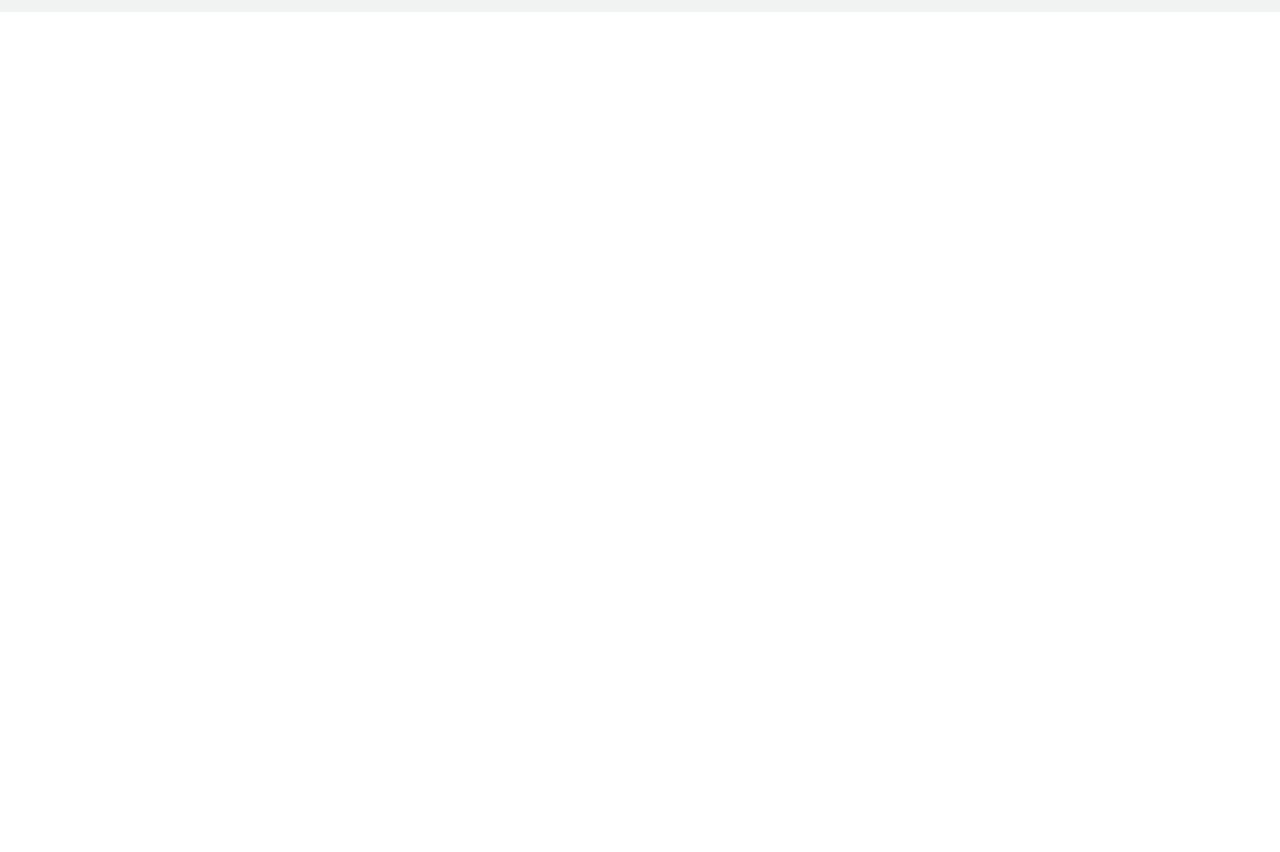
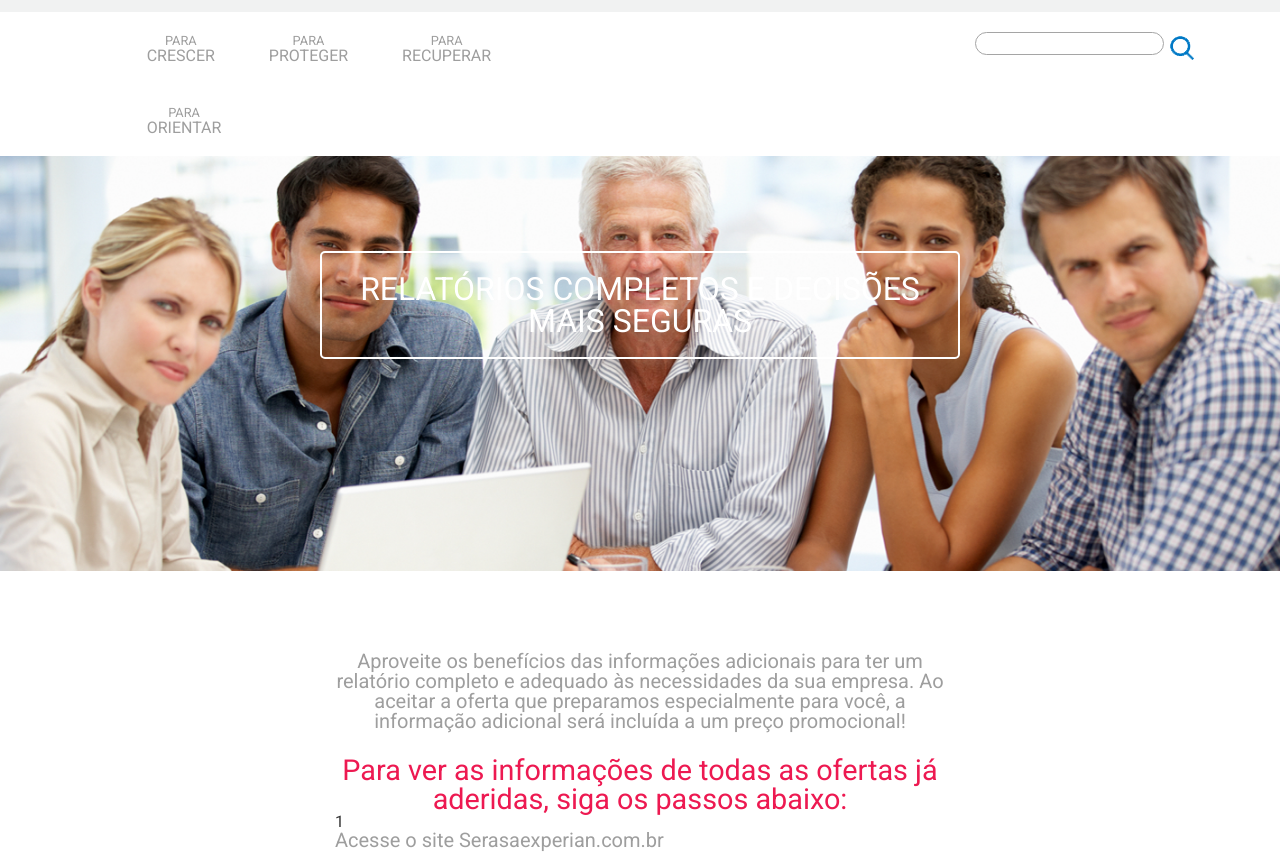
Before and after one commit to rickaicka/testeGinga, a website: page index.html in a window 1280 px wide. Shown: the part 60-912 px from the top of the page. Before the commit the page ends 800 px from the top, so only its background shows below. Drawn offline with Linux system fonts and the light colour scheme.

Commit message:
Ãjustes Home

```diff
--- a/index.html
+++ b/index.html
@@ -13,9 +13,9 @@
 </head>
 
 <body>
-    <header class="topo">
+    <header>
         <div class="container-fluid">
-            <div class="row">
+            <div class="topo row">
                 <div class="logo col-xs-12 col-md-3">
                     <img src="img/logo_serasa.png">
                 </div>
@@ -36,7 +36,74 @@
                     </ul>
                 </nav>
             </div>
+            <div class="row">
+                <nav class="submenu col-xs-12 col-md-5 col-md-offset-1" >
+                    <ul>
+                        <li class="text-center">
+                            <a href=""><span>Para</span> <p>Crescer</p></a>
+                        </li>
+                        <li class="text-center">
+                            <a href=""><span>Para</span> <p>Proteger</p></a>
+                        </li>
+                        <li class="text-center">
+                            <a href=""><span>Para</span> <p>Recuperar</p></a>
+                        </li>
+                        <li class="text-center">
+                            <a href=""><span>Para</span> <p>Orientar</p></a>
+                        </li>
+                    </ul>
+                </nav>
+                <div class="search col-xs-12 col-md-3 col-md-offset-3">
+                    <form class="form-inline">
+                        <div class="form-group">
+                            <input type="text" name="pesquisa">
+                            <button type="submit"></button>
+                        </div>
+                    </form>
+                </div>
+            </div>
         </div>
     </header>
+    <section class="banner">
+        <div class="container-fluid">
+            <div class="row">
+                <ul>
+                    <li>
+                        <img src="img/banner.png" class="center-block">
+                        <div class="bannerTitle col-md-offset-3 col-md-6">
+                            <h2>Relatórios completos e decisões mais seguras</h2>
+                        </div>
+                    </li>
+                </ul>
+            </div>
+        </div>
+    </section>
+    <section class="content">
+        <div class="container-fluid">
+            <div class="row">
+                <div class="col-xs-12 col-md-offset-3 col-md-6 text-center">
+                    <p >Aproveite os benefícios das informações adicionais para ter um relatório completo e adequado às necessidades da sua empresa. Ao aceitar a oferta que preparamos especialmente para você, a informação adicional será incluída a um preço promocional!</p>
+                </div>
+            </div>
+            <div class="row">
+                <div class="col-xs-12 col-md-offset-3 col-md-6 text-center">
+                    <h3>Para ver as informações de todas as ofertas já aderidas, siga os passos abaixo:</h3>
+                </div>
+            </div>
+            <div class="row">
+                <div class="col-xs-12 col-md-offset-3 col-md-6">
+                    <ul>
+                        <li>
+                            <ul>
+                                <li><span>1</span></li>
+                                <li><i class="fa fa-desktop"></i></li>
+                                <li><p>Acesse o site Serasaexperian.com.br</p></li>
+                            </ul>
+                        </li>
+                    </ul>
+                </div>
+            </div>
+        </div>
+    </section>
 </body>
 </html>
--- a/sass/style.scss
+++ b/sass/style.scss
@@ -78,17 +78,7 @@ table {
                     text-transform: uppercase;
                     padding: 15px 14px;
                     text-align: center;
-                    &:hover{
-                        background-color: $rosa;
-                        color: $branco;
-                        text-decoration: none;
-                    }
-                    &:active{
-                        background-color: $rosa;
-                        color: $branco;
-                        text-decoration: none;
-                    }
-                    &:focus{
+                    &:hover, :active, :focus{
                         background-color: $rosa;
                         color: $branco;
                         text-decoration: none;
@@ -98,3 +88,62 @@ table {
         }
     }
 }
+.submenu{
+    & ul{
+        & li{
+            display: inline-block;
+            padding: 20px 25px;
+            & a{
+                text-transform: uppercase;
+                color: $fontCinzaClaro;
+                & span{
+                    font-size: 0.8em;
+                }
+            }
+        }
+    }
+}
+.search{
+    margin-top: 20px;
+    & button{
+        background-image: url(../img/search.png);
+        background-color: $branco;
+        border:none;
+        padding: 15px;
+        background-repeat: no-repeat;
+    }
+    & input{
+        border-radius: 20px;
+        border:1px solid $cinzaEscuro;
+    }
+}
+.banner{
+    margin-bottom: 5em;
+    & img{
+        width: 100%;
+    }
+    & .bannerTitle{
+        position: absolute;
+        margin-top: -20rem;
+        border: 2px solid $branco;
+        border-radius: 5px;
+        padding: 20px 0;
+        & h2{
+            text-align: center;
+            text-transform: uppercase;
+            color: $branco;
+            font-size: 2em;
+        }
+    }
+}
+.content{
+    & p{
+        color: $fontCinzaClaro;
+        font-size: 1.25em;
+    }
+    & h3{
+        color: $rosa;
+        font-size: 1.8em;
+        margin-top: 25px;
+    }
+}
```
Also changed, not shown: css/style.css, img/banner.png (added), img/search.png (added).
